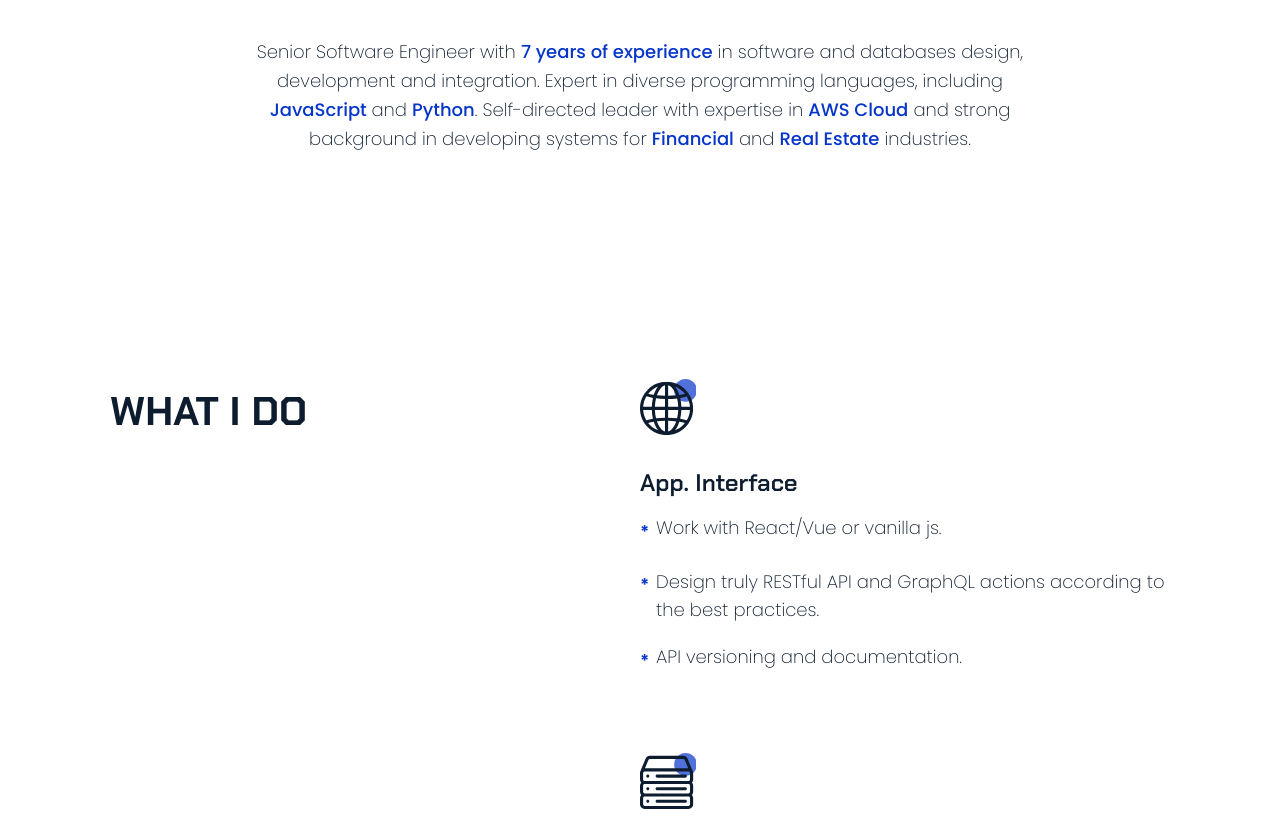
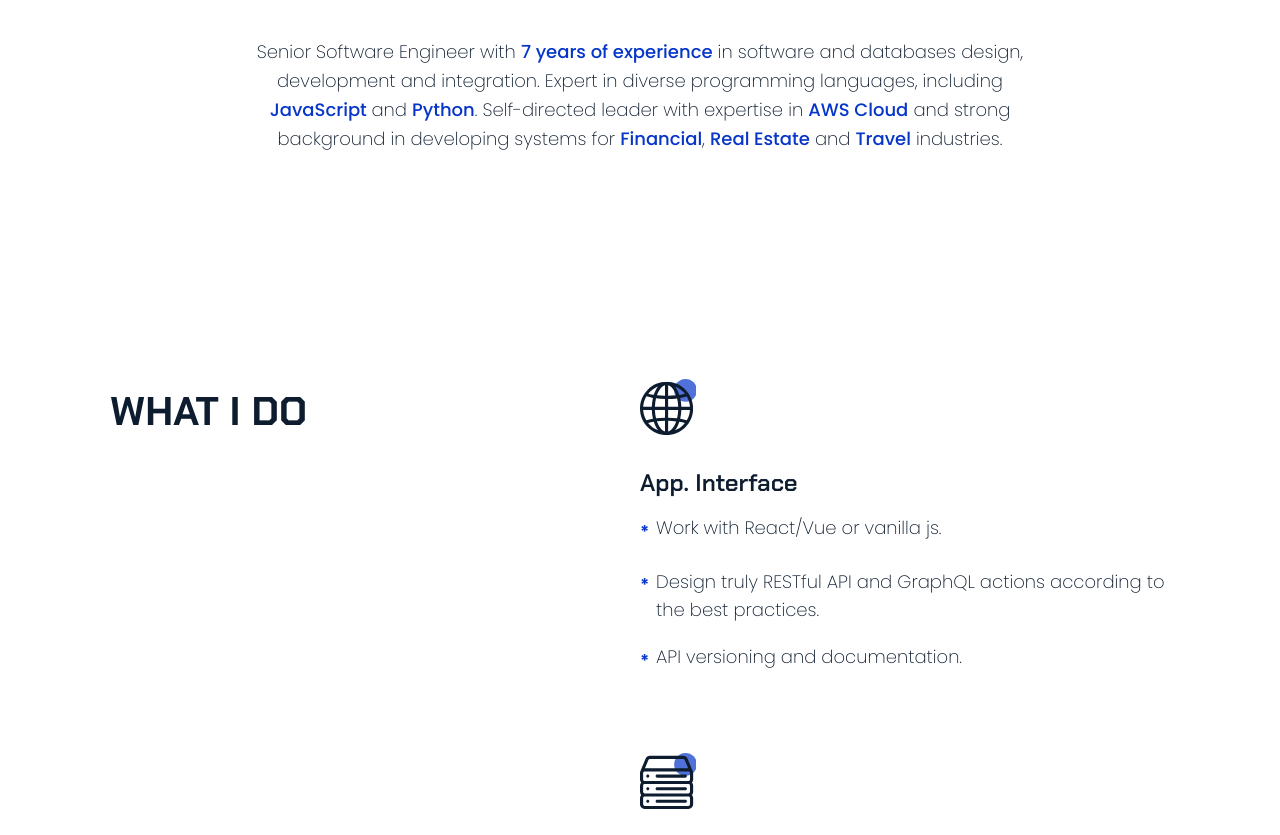
Before and after one commit to schermannj/com-sheruda-vladyslav, a React (Create React App) app: page / in a window 1280 px wide. Shown: the part 1060-1895 px from the top of the page. Built offline with nearby package versions, Linux system fonts and the light colour scheme; no server answers.

Commit message:
Update summary

```diff
--- a/src/Containers/Summary/Summary.js
+++ b/src/Containers/Summary/Summary.js
@@ -10,7 +10,7 @@ export default function Summary() {
         Senior Software Engineer with <b>{years} years of experience</b> in software and databases design,
         development and integration. Expert in diverse programming languages, including <b>JavaScript </b>
         and <b>Python</b>. Self-directed leader with expertise in <b>AWS Cloud</b> and strong background in
-        developing systems for <b>Financial</b> and <b>Real Estate</b> industries.
+        developing systems for <b>Financial</b>, <b>Real Estate</b> and <b>Travel</b> industries.
       </p>
     </div>
   );
```
